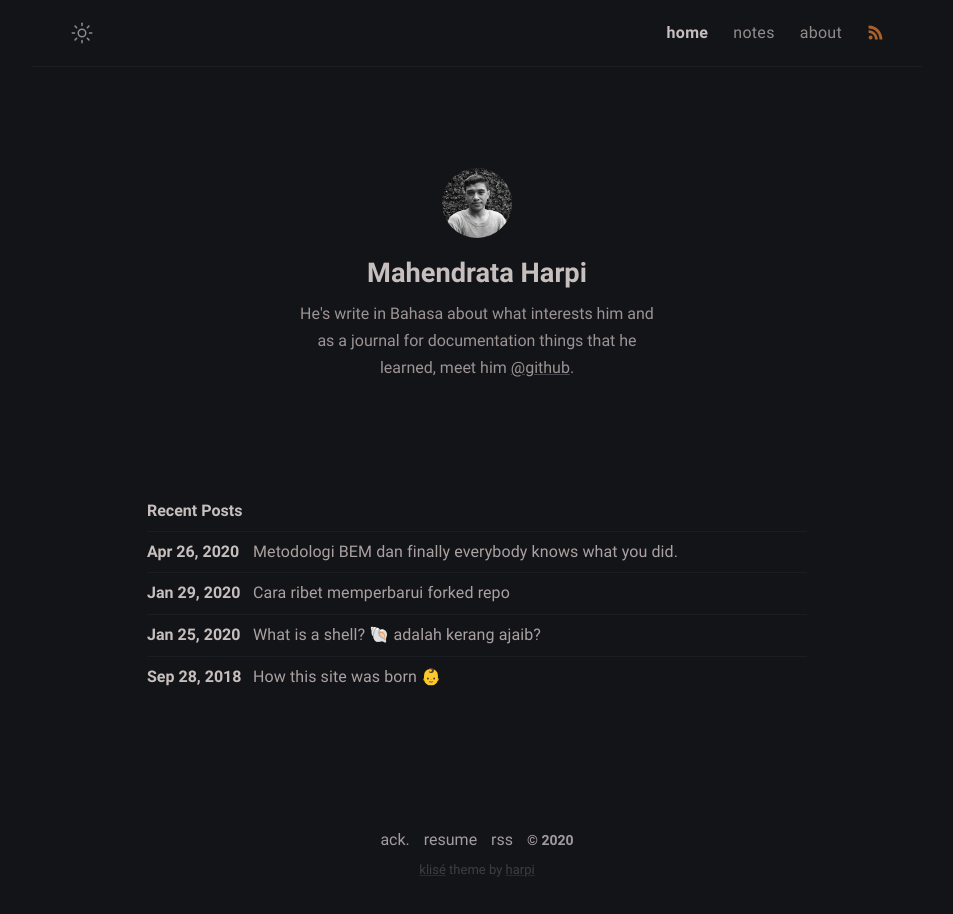
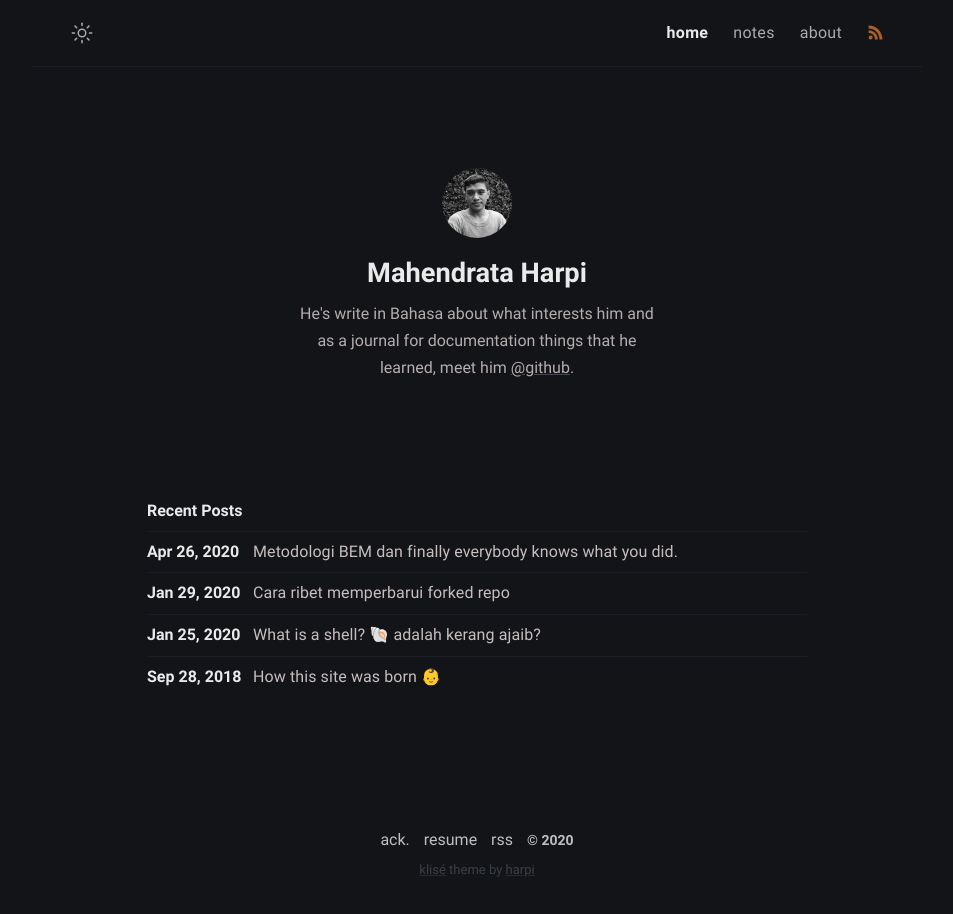
Before and after one commit to piharpi/piharpi.com, a Jekyll site: the page built from index.md, in a window 1280 px wide. Shown: the whole page, without its empty margins (163-1116 px from the left). Built offline with Jekyll 4.4.1, drawn with Linux system fonts in a browser that asks for light colours.

Commit message:
update color

```diff
--- a/_sass/main.scss
+++ b/_sass/main.scss
@@ -24,12 +24,12 @@ $gray: #6b7886;
 $white: #fff;
 
 // Dark Colors
-$dark-text-base-color: #aba1a1;
+$dark-text-base-color: #c7bebe;
 $dark-text-link-blue: #ff5277;
 $dark-text-link-blue-active: #ff2957;
 
 $dark-black: #131418;
-$dark-white: #c7bebe;
+$dark-white: #eaeaea;
 $dark-light: #1b1d25;
 $dark-smoke: #4a4d56;
 $dark-gray: #767f87;
```
